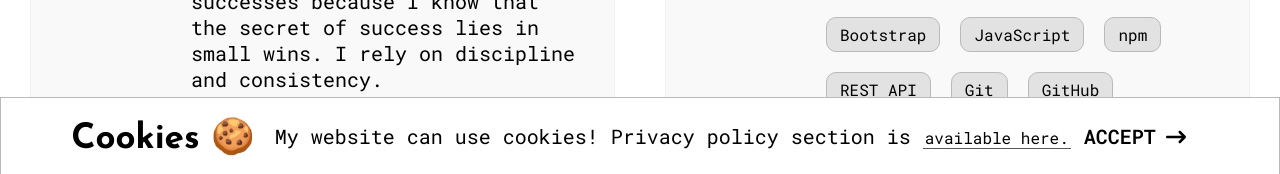
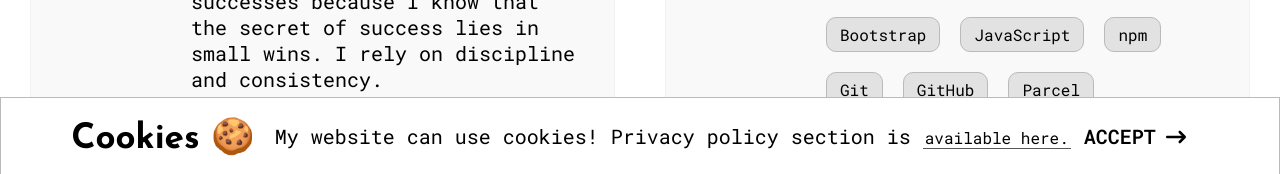
Before and after one commit to maciejkuran/maciejkuran.com-OLD, a website: page about.html in a window 1280 px wide. Shown: the part 625-799 px from the top of the page. Drawn offline with Linux system fonts and the light colour scheme.

Commit message:
Update about.html

```diff
--- a/about.html
+++ b/about.html
@@ -97,7 +97,6 @@
                 <p class="tag-primary">Bootstrap</p>
                 <p class="tag-primary">JavaScript</p>
                 <p class="tag-primary">npm</p>
-                <p class="tag-primary">REST API</p>
                 <p class="tag-primary">Git</p>
                 <p class="tag-primary">GitHub</p>
                 <p class="tag-primary">Parcel</p>
```
